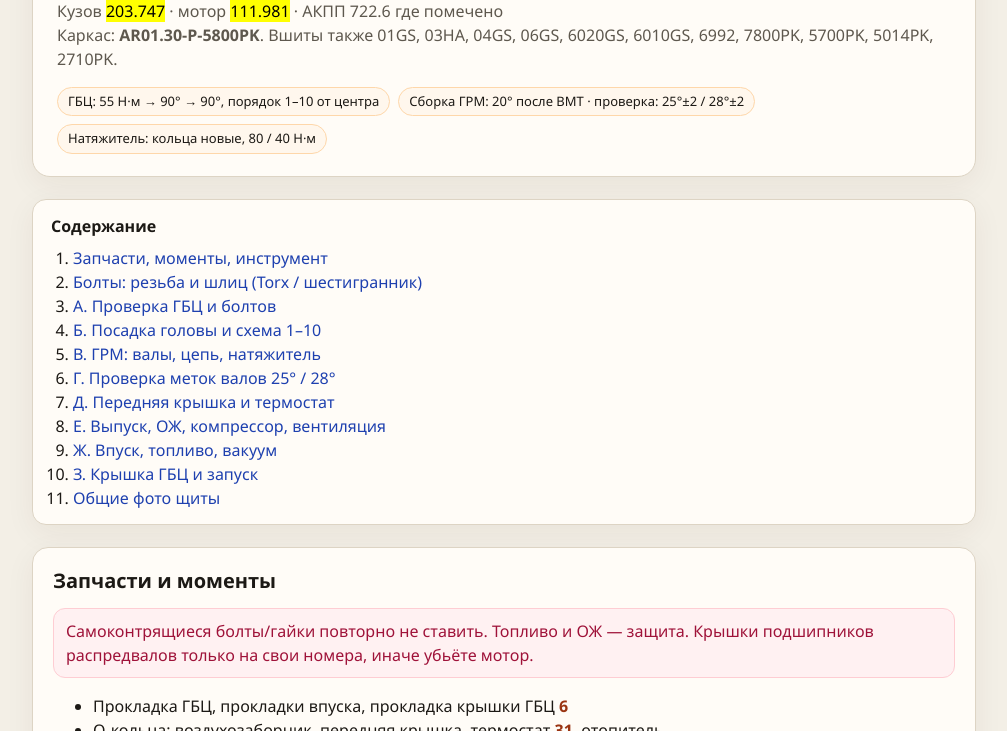
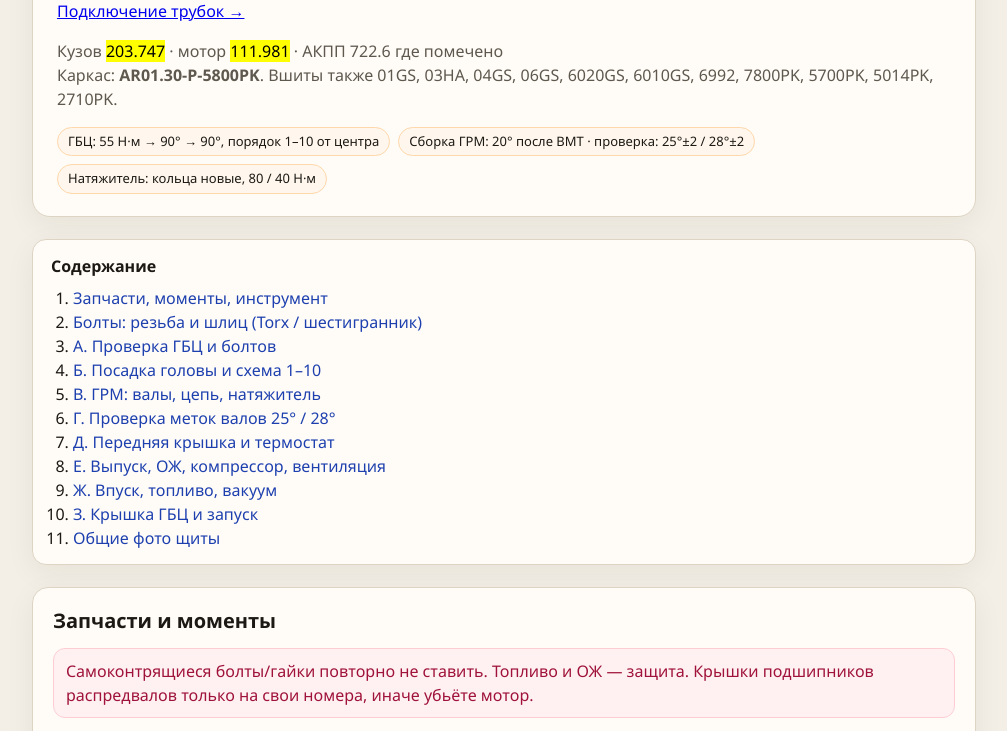
Before and after one commit to kakady228/cylinder_head_repair, a plain HTML site: page index.html in a window 1280 px wide. Shown: the part 122-853 px from the top of the page, without its empty margins (136-1143 px from the left). Drawn offline with Linux system fonts and the light colour scheme.

Commit message:
added navigation

```diff
--- a/index.html
+++ b/index.html
@@ -90,6 +90,7 @@
     <header class="hero">
       <div class="kicker">Пошаговая сборка · CL203</div>
       <h1>Установка головки блока M111.981</h1>
+      <p><a href="hose_connections.html">Подключение трубок →</a></p>
       <p class="meta">
         Кузов <mark>203.747</mark> · мотор <mark>111.981</mark> · АКПП 722.6 где помечено<br>
         Каркас: <b>AR01.30-P-5800PK</b>. Вшиты также 01GS, 03HA, 04GS, 06GS, 6020GS, 6010GS, 6992, 7800PK, 5700PK, 5014PK, 2710PK.
```
